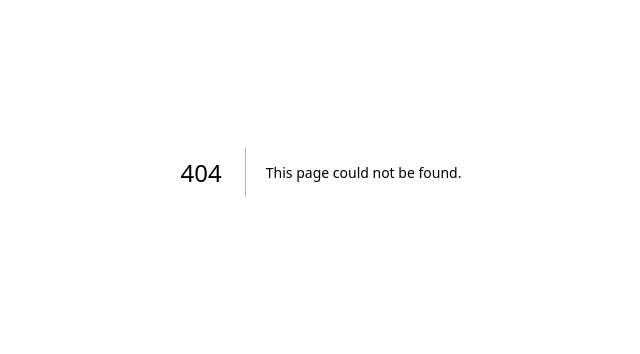
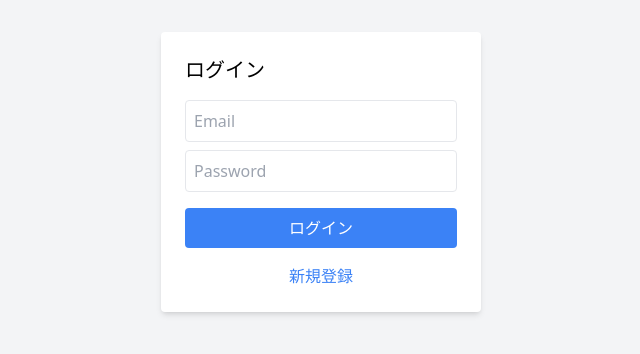
Before and after one commit to Mimic52006masaki/CashFlowTodo, a Next.js app: page /login in a window 1280 px wide. Before the commit this address had no page. Shown: the part 228-582 px from the top of the page, without its empty margins (319-959 px from the left). Built offline with nearby package versions, Linux system fonts and the light colour scheme; no server answers.

Commit message:
Implement authentication with Firebase Auth: login, register, logout, and redirect control

```diff
--- a/app/layout.tsx
+++ b/app/layout.tsx
@@ -1,5 +1,6 @@
 import type { Metadata } from 'next'
 import './globals.css'
+import { AuthProvider } from '../lib/auth'
 
 export const metadata: Metadata = {
   title: 'CashFlowTodo',
@@ -13,7 +14,9 @@ export default function RootLayout({
 }) {
   return (
     <html lang="en">
-      <body>{children}</body>
+      <body>
+        <AuthProvider>{children}</AuthProvider>
+      </body>
     </html>
   )
 }
--- /dev/null
+++ b/app/login/page.tsx
@@ -0,0 +1,50 @@
+'use client';
+
+import { useState } from 'react';
+import { useAuth } from '../../lib/auth';
+import { useRouter } from 'next/navigation';
+
+export default function LoginPage() {
+  const [email, setEmail] = useState('');
+  const [password, setPassword] = useState('');
+  const [error, setError] = useState('');
+  const { login } = useAuth();
+  const router = useRouter();
+
+  const handleSubmit = async (e: React.FormEvent) => {
+    e.preventDefault();
+    try {
+      await login(email, password);
+      router.push('/');
+    } catch (err) {
+      setError('ログインに失敗しました');
+    }
+  };
+
+  return (
+    <div className="min-h-screen flex items-center justify-center bg-gray-100">
+      <form onSubmit={handleSubmit} className="bg-white p-6 rounded shadow-md w-80">
+        <h2 className="text-xl mb-4">ログイン</h2>
+        {error && <p className="text-red-500 mb-2">{error}</p>}
+        <input
+          type="email"
+          placeholder="Email"
+          value={email}
+          onChange={(e) => setEmail(e.target.value)}
+          className="w-full p-2 mb-2 border rounded"
+          required
+        />
+        <input
+          type="password"
+          placeholder="Password"
+          value={password}
+          onChange={(e) => setPassword(e.target.value)}
+          className="w-full p-2 mb-4 border rounded"
+          required
+        />
+        <button type="submit" className="w-full bg-blue-500 text-white p-2 rounded">ログイン</button>
+        <p className="mt-4 text-center"><a href="/register" className="text-blue-500">新規登録</a></p>
+      </form>
+    </div>
+  );
+}
--- a/app/page.tsx
+++ b/app/page.tsx
@@ -1,61 +1,33 @@
 'use client';
 
-import { useState } from 'react';
-
-interface Todo {
-  id: string;
-  text: string;
-  completed: boolean;
-}
+import { useEffect } from 'react';
+import { useRouter } from 'next/navigation';
+import { useAuth } from '../lib/auth';
 
 export default function Home() {
-  const [todos, setTodos] = useState<Todo[]>([]);
-  const [input, setInput] = useState('');
+  const { user, logout } = useAuth();
+  const router = useRouter();
 
-  const addTodo = () => {
-    if (input.trim()) {
-      const newTodo: Todo = {
-        id: Date.now().toString(),
-        text: input,
-        completed: false,
-      };
-      setTodos([...todos, newTodo]);
-      setInput('');
+  useEffect(() => {
+    if (!user) {
+      router.push('/login');
     }
-  };
+  }, [user, router]);
 
-  const toggleTodo = (id: string) => {
-    setTodos(todos.map(todo => todo.id === id ? { ...todo, completed: !todo.completed } : todo));
-  };
+  if (!user) {
+    return <div>Loading...</div>;
+  }
 
-  const deleteTodo = (id: string) => {
-    setTodos(todos.filter(todo => todo.id !== id));
+  const handleLogout = async () => {
+    await logout();
+    router.push('/login');
   };
 
   return (
-    <main className="flex min-h-screen flex-col items-center justify-start p-24">
+    <main className="flex min-h-screen flex-col items-center justify-center p-24">
       <h1 className="text-4xl font-bold mb-8">CashFlowTodo</h1>
-      <div className="w-full max-w-md">
-        <input
-          type="text"
-          value={input}
-          onChange={(e) => setInput(e.target.value)}
-          className="w-full p-2 border border-gray-300 rounded mb-4"
-          placeholder="Add a new todo"
-        />
-        <button onClick={addTodo} className="w-full bg-blue-500 text-white p-2 rounded mb-4">Add Todo</button>
-        <ul className="space-y-2">
-          {todos.map(todo => (
-            <li key={todo.id} className="flex items-center justify-between p-2 border border-gray-300 rounded">
-              <span className={todo.completed ? 'line-through' : ''}>{todo.text}</span>
-              <div>
-                <button onClick={() => toggleTodo(todo.id)} className="mr-2 text-green-500">✓</button>
-                <button onClick={() => deleteTodo(todo.id)} className="text-red-500">✗</button>
-              </div>
-            </li>
-          ))}
-        </ul>
-      </div>
+      <p>Welcome, {user.email}!</p>
+      <button onClick={handleLogout} className="mt-4 bg-red-500 text-white p-2 rounded">Logout</button>
     </main>
   );
 }
--- /dev/null
+++ b/app/register/page.tsx
@@ -0,0 +1,50 @@
+'use client';
+
+import { useState } from 'react';
+import { useAuth } from '../../lib/auth';
+import { useRouter } from 'next/navigation';
+
+export default function RegisterPage() {
+  const [email, setEmail] = useState('');
+  const [password, setPassword] = useState('');
+  const [error, setError] = useState('');
+  const { register } = useAuth();
+  const router = useRouter();
+
+  const handleSubmit = async (e: React.FormEvent) => {
+    e.preventDefault();
+    try {
+      await register(email, password);
+      router.push('/');
+    } catch (err) {
+      setError('登録に失敗しました');
+    }
+  };
+
+  return (
+    <div className="min-h-screen flex items-center justify-center bg-gray-100">
+      <form onSubmit={handleSubmit} className="bg-white p-6 rounded shadow-md w-80">
+        <h2 className="text-xl mb-4">新規登録</h2>
+        {error && <p className="text-red-500 mb-2">{error}</p>}
+        <input
+          type="email"
+          placeholder="Email"
+          value={email}
+          onChange={(e) => setEmail(e.target.value)}
+          className="w-full p-2 mb-2 border rounded"
+          required
+        />
+        <input
+          type="password"
+          placeholder="Password"
+          value={password}
+          onChange={(e) => setPassword(e.target.value)}
+          className="w-full p-2 mb-4 border rounded"
+          required
+        />
+        <button type="submit" className="w-full bg-blue-500 text-white p-2 rounded">登録</button>
+        <p className="mt-4 text-center"><a href="/login" className="text-blue-500">ログイン</a></p>
+      </form>
+    </div>
+  );
+}
--- /dev/null
+++ b/lib/auth.tsx
@@ -0,0 +1,51 @@
+'use client';
+
+import { createContext, useContext, useEffect, useState, ReactNode } from 'react';
+import { User, onAuthStateChanged, signInWithEmailAndPassword, createUserWithEmailAndPassword, signOut } from 'firebase/auth';
+import { auth } from './firebase';
+
+interface AuthContextType {
+  user: User | null;
+  login: (email: string, password: string) => Promise<void>;
+  register: (email: string, password: string) => Promise<void>;
+  logout: () => Promise<void>;
+}
+
+const AuthContext = createContext<AuthContextType | null>(null);
+
+export const AuthProvider: React.FC<{ children: ReactNode }> = ({ children }) => {
+  const [user, setUser] = useState<User | null>(null);
+
+  useEffect(() => {
+    const unsubscribe = onAuthStateChanged(auth, (user) => {
+      setUser(user);
+    });
+    return unsubscribe;
+  }, []);
+
+  const login = async (email: string, password: string) => {
+    await signInWithEmailAndPassword(auth, email, password);
+  };
+
+  const register = async (email: string, password: string) => {
+    await createUserWithEmailAndPassword(auth, email, password);
+  };
+
+  const logout = async () => {
+    await signOut(auth);
+  };
+
+  return (
+    <AuthContext.Provider value={{ user, login, register, logout }}>
+      {children}
+    </AuthContext.Provider>
+  );
+};
+
+export const useAuth = () => {
+  const context = useContext(AuthContext);
+  if (!context) {
+    throw new Error('useAuth must be used within an AuthProvider');
+  }
+  return context;
+};
--- a/lib/firebase.ts
+++ b/lib/firebase.ts
@@ -1,6 +1,7 @@
 // Import the functions you need from the SDKs you need
 import { initializeApp } from 'firebase/app';
 import { getAnalytics } from 'firebase/analytics';
+import { getAuth } from 'firebase/auth';
 import { getFirestore } from 'firebase/firestore';
 
 // TODO: Add SDKs for Firebase products that you want to use
@@ -22,6 +23,9 @@ const firebaseConfig = {
 const app = initializeApp(firebaseConfig);
 const analytics = getAnalytics(app);
 
+// Initialize Firebase Authentication and get a reference to the service
+export const auth = getAuth(app);
+
 // Initialize Cloud Firestore and get a reference to the service
 export const db = getFirestore(app);
 
```
